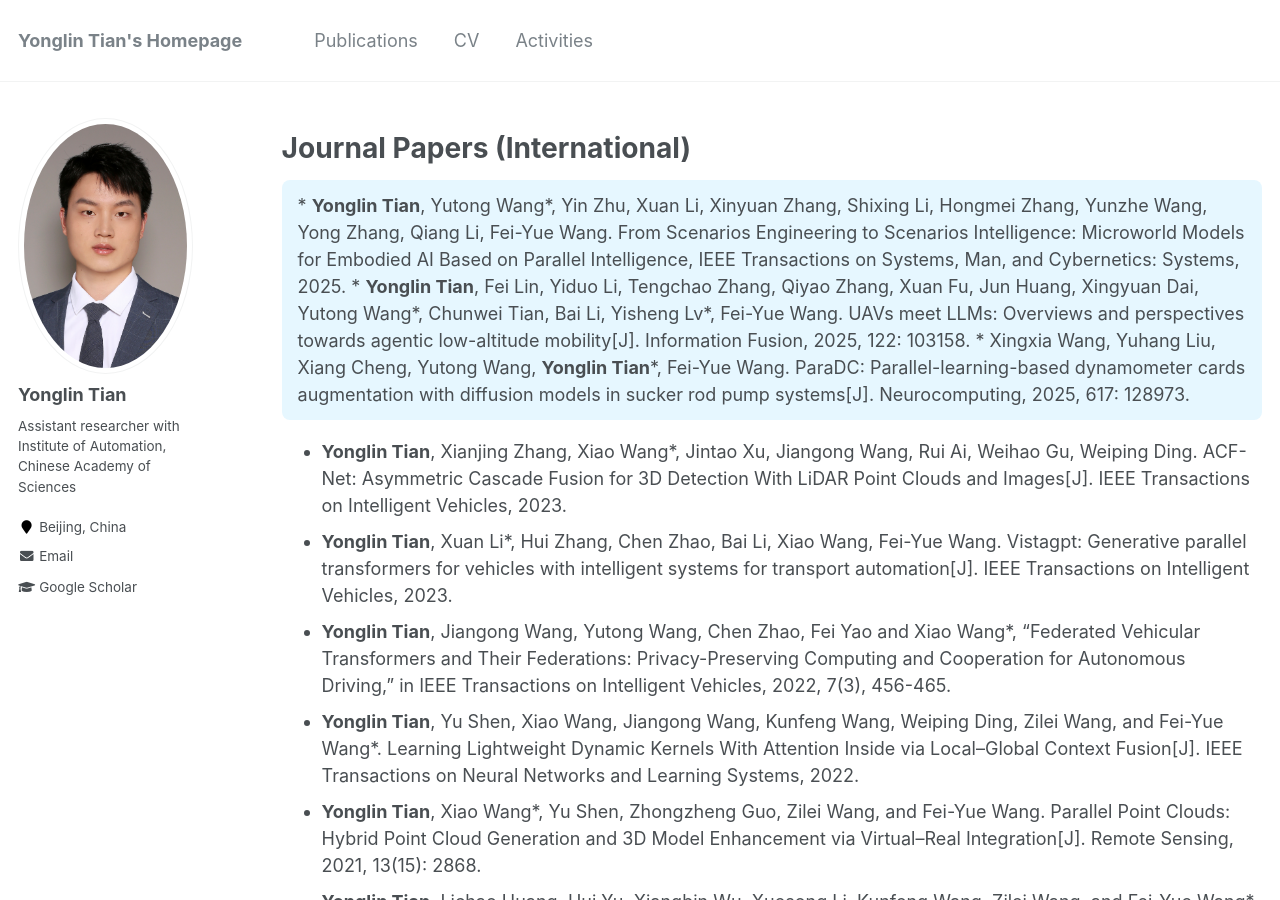
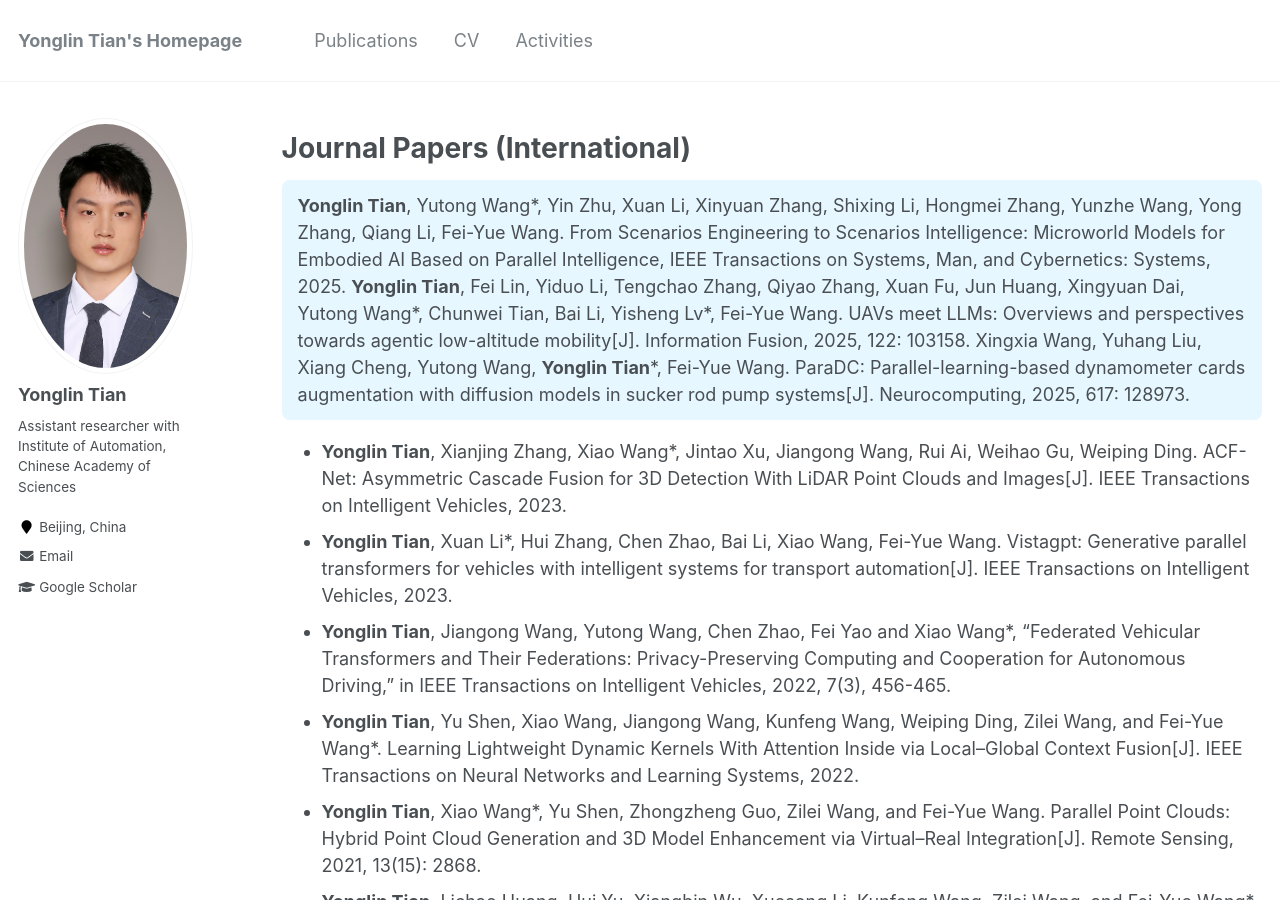
Before and after one commit to Hub-Tian/hub-tian.github.io, a Jekyll site: the page built from _pages/publications.md, in a window 1280 px wide and 900 px high. Built offline with Jekyll 4.4.1, drawn with Linux system fonts in a browser that asks for light colours.

Commit message:
update 20251118-9

```diff
--- a/_pages/publications.md
+++ b/_pages/publications.md
@@ -66,9 +66,11 @@ author_profile: true
 Journal Papers (International)
 ======
 <div class="paper-block year-2025">
-* <strong>Yonglin Tian</strong>, Yutong Wang*, Yin Zhu, Xuan Li, Xinyuan Zhang, Shixing Li, Hongmei Zhang, Yunzhe Wang, Yong Zhang, Qiang Li, Fei-Yue Wang. From Scenarios Engineering to Scenarios Intelligence: Microworld Models for Embodied AI Based on Parallel Intelligence, IEEE Transactions on Systems, Man, and Cybernetics: Systems, 2025.
-* <strong>Yonglin Tian</strong>, Fei Lin, Yiduo Li, Tengchao Zhang, Qiyao Zhang, Xuan Fu, Jun Huang, Xingyuan Dai, Yutong Wang*, Chunwei Tian, Bai Li, Yisheng Lv*, Fei-Yue Wang. UAVs meet LLMs: Overviews and perspectives towards agentic low-altitude mobility[J]. Information Fusion, 2025, 122: 103158.
-* Xingxia Wang, Yuhang Liu, Xiang Cheng, Yutong Wang, <strong>Yonglin Tian</strong>*, Fei-Yue Wang. ParaDC: Parallel-learning-based dynamometer cards augmentation with diffusion models in sucker rod pump systems[J]. Neurocomputing, 2025, 617: 128973.
+<strong>Yonglin Tian</strong>, Yutong Wang*, Yin Zhu, Xuan Li, Xinyuan Zhang, Shixing Li, Hongmei Zhang, Yunzhe Wang, Yong Zhang, Qiang Li, Fei-Yue Wang. From Scenarios Engineering to Scenarios Intelligence: Microworld Models for Embodied AI Based on Parallel Intelligence, IEEE Transactions on Systems, Man, and Cybernetics: Systems, 2025.
+
+<strong>Yonglin Tian</strong>, Fei Lin, Yiduo Li, Tengchao Zhang, Qiyao Zhang, Xuan Fu, Jun Huang, Xingyuan Dai, Yutong Wang*, Chunwei Tian, Bai Li, Yisheng Lv*, Fei-Yue Wang. UAVs meet LLMs: Overviews and perspectives towards agentic low-altitude mobility[J]. Information Fusion, 2025, 122: 103158.
+
+Xingxia Wang, Yuhang Liu, Xiang Cheng, Yutong Wang, <strong>Yonglin Tian</strong>*, Fei-Yue Wang. ParaDC: Parallel-learning-based dynamometer cards augmentation with diffusion models in sucker rod pump systems[J]. Neurocomputing, 2025, 617: 128973.
 </div>
 
 * **Yonglin Tian**, Xianjing Zhang, Xiao Wang*, Jintao Xu, Jiangong Wang, Rui Ai, Weihao Gu, Weiping Ding. ACF-Net: Asymmetric Cascade Fusion for 3D Detection With LiDAR Point Clouds and Images[J]. IEEE Transactions on Intelligent Vehicles, 2023.
```
